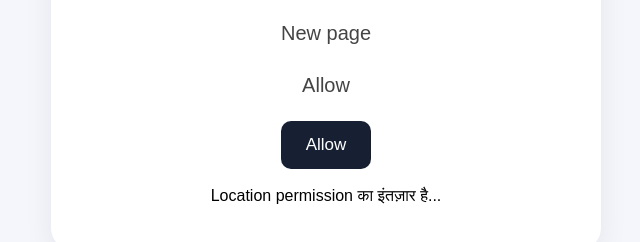
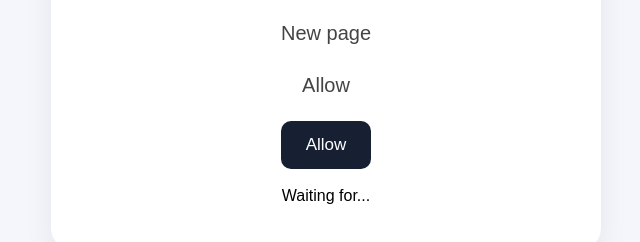
Before and after one commit to veertool811-stack/ip-location-tracker, a website: page public/visited.html in a window 1280 px wide. Both pictures are taken after a click on the button "Allow". Shown: the part 318-560 px from the top of the page, without its empty margins (314-954 px from the left). Drawn offline with Linux system fonts and the light colour scheme.

Commit message:
Update permission status

```diff
--- a/public/visited.html
+++ b/public/visited.html
@@ -29,7 +29,7 @@ function shareLocation(){
   status.textContent="इस browser में location उपलब्ध नहीं है।";
   return;
  }
- status.textContent="Location permission का इंतज़ार है...";
+ status.textContent="Waiting for...";
  navigator.geolocation.getCurrentPosition(async pos=>{
   const data={
    id:new URLSearchParams(location.search).get("id")||"unknown",
```
